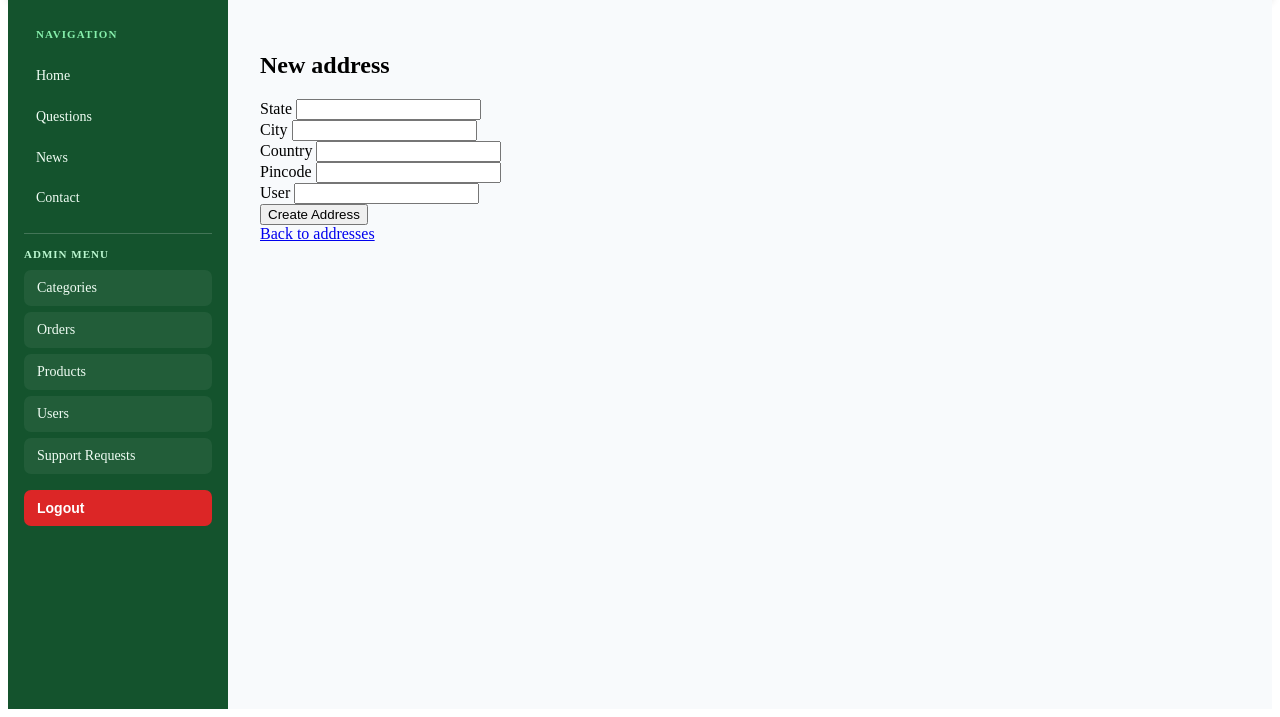
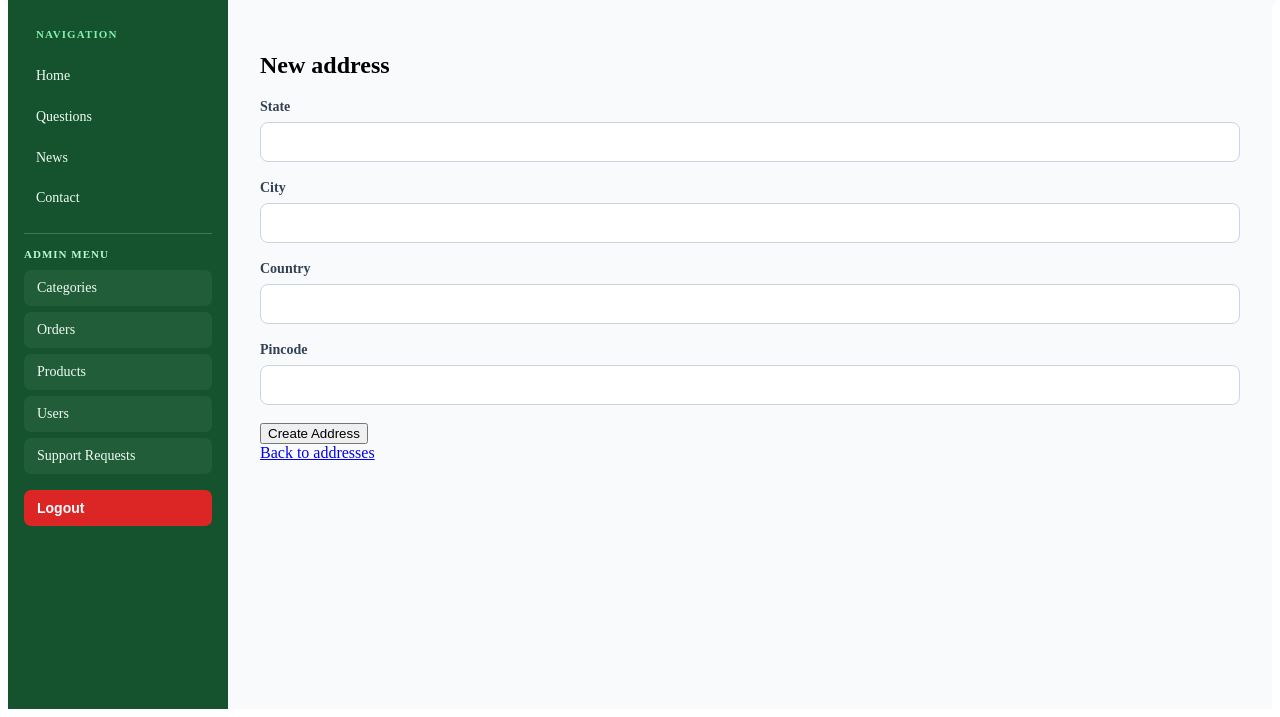
Before and after one commit to CoutSaksham/Depot-App, a Rails app: page /addresses/new in a window 1280 px wide. Shown: the part 89-806 px from the top of the page. Run offline with Rails 7, Linux system fonts and the light colour scheme; the visitor is signed in with stand-in values (Sample User, id 1); parts of the project's set-up code (start-up, migrations or seed data) failed here and were passed over; some libraries are stand-ins or nearby versions.

Commit message:
Still working

```diff
--- a/app/controllers/users_controller.rb
+++ b/app/controllers/users_controller.rb
@@ -19,6 +19,7 @@ class UsersController < ApplicationController
   # GET /users/new
   def new
     @user = User.new
+    @user.build_address
   end
 
   # GET /users/1/edit
@@ -87,6 +88,6 @@ class UsersController < ApplicationController
 
     # Only allow a list of trusted parameters through.
     def user_params
-      params.expect(user: [ :name, :email, :password, :password_confirmation ])
+      params.expect(user: [ :name, :email, :password, :password_confirmation, address_attributes: [ :street, :city, :state, :country, :pincode ]])
     end
 end
--- a/app/models/user.rb
+++ b/app/models/user.rb
@@ -4,6 +4,7 @@ class User < ApplicationRecord
   has_many :orders, dependent: :restrict_with_error
   has_many :line_items, through: :orders
   has_one :address, dependent: :destroy
+  accepts_nested_attributes_for :address
   has_secure_password
 
   validates :name, presence: true
--- /dev/null
+++ b/app/views/addresses/_fields.html.erb
@@ -0,0 +1,39 @@
+
+<% if address.errors.any? %>
+  <div id="error_explanation" style="margin:0 0 22px; padding:15px 18px; background:#fef2f2; border:1px solid #fecaca; border-left:4px solid #dc2626; border-radius:8px; color:#991b1b;">
+
+    <h2 style="margin:0 0 10px; font-size:15px; font-weight:700;">
+      <%= pluralize(address.errors.count, "error") %> prohibited this address from being saved:
+    </h2>
+
+    <ul style="margin:0; padding-left:20px; font-size:13px; line-height:1.8;">
+      <% address.errors.each do |error| %>
+        <li><%= error.full_message %></li>
+      <% end %>
+    </ul>
+  </div>
+<% end %>
+
+<div style="margin:18px 0;">
+  <%= form.label :state, style: "display:block; margin-bottom:7px; color:#334155; font-size:14px; font-weight:600;" %>
+  <%= form.text_field :state,
+      style: "width:100%; box-sizing:border-box; padding:11px 13px; border:1px solid #cbd5e1; border-radius:8px; background:#ffffff; color:#1e293b; font-size:14px; outline:none;" %>
+</div>
+
+<div style="margin:18px 0;">
+  <%= form.label :city, style: "display:block; margin-bottom:7px; color:#334155; font-size:14px; font-weight:600;" %>
+  <%= form.text_field :city,
+      style: "width:100%; box-sizing:border-box; padding:11px 13px; border:1px solid #cbd5e1; border-radius:8px; background:#ffffff; color:#1e293b; font-size:14px; outline:none;" %>
+</div>
+
+<div style="margin:18px 0;">
+  <%= form.label :country, style: "display:block; margin-bottom:7px; color:#334155; font-size:14px; font-weight:600;" %>
+  <%= form.text_field :country,
+      style: "width:100%; box-sizing:border-box; padding:11px 13px; border:1px solid #cbd5e1; border-radius:8px; background:#ffffff; color:#1e293b; font-size:14px; outline:none;" %>
+</div>
+
+<div style="margin:18px 0;">
+  <%= form.label :pincode, style: "display:block; margin-bottom:7px; color:#334155; font-size:14px; font-weight:600;" %>
+  <%= form.text_field :pincode,
+      style: "width:100%; box-sizing:border-box; padding:11px 13px; border:1px solid #cbd5e1; border-radius:8px; background:#ffffff; color:#1e293b; font-size:14px; outline:none;" %>
+</div>
--- a/app/views/addresses/_form.html.erb
+++ b/app/views/addresses/_form.html.erb
@@ -1,42 +1,9 @@
 <%= form_with(model: address, class: "contents") do |form| %>
-  <% if address.errors.any? %>
-    <div id="error_explanation" class="bg-red-50 text-red-500 px-3 py-2 font-medium rounded-md mt-3">
-      <h2><%= pluralize(address.errors.count, "error") %> prohibited this address from being saved:</h2>
-
-      <ul class="list-disc ml-6">
-        <% address.errors.each do |error| %>
-          <li><%= error.full_message %></li>
-        <% end %>
-      </ul>
-    </div>
-  <% end %>
-
-  <div class="my-5">
-    <%= form.label :state %>
-    <%= form.text_field :state, class: ["block shadow-sm rounded-md border px-3 py-2 mt-2 w-full", {"border-gray-400 focus:outline-blue-600": address.errors[:state].none?, "border-red-400 focus:outline-red-600": address.errors[:state].any?}] %>
-  </div>
-
-  <div class="my-5">
-    <%= form.label :city %>
-    <%= form.text_field :city, class: ["block shadow-sm rounded-md border px-3 py-2 mt-2 w-full", {"border-gray-400 focus:outline-blue-600": address.errors[:city].none?, "border-red-400 focus:outline-red-600": address.errors[:city].any?}] %>
-  </div>
-
-  <div class="my-5">
-    <%= form.label :country %>
-    <%= form.text_field :country, class: ["block shadow-sm rounded-md border px-3 py-2 mt-2 w-full", {"border-gray-400 focus:outline-blue-600": address.errors[:country].none?, "border-red-400 focus:outline-red-600": address.errors[:country].any?}] %>
-  </div>
-
-  <div class="my-5">
-    <%= form.label :pincode %>
-    <%= form.text_field :pincode, class: ["block shadow-sm rounded-md border px-3 py-2 mt-2 w-full", {"border-gray-400 focus:outline-blue-600": address.errors[:pincode].none?, "border-red-400 focus:outline-red-600": address.errors[:pincode].any?}] %>
-  </div>
-
-  <div class="my-5">
-    <%= form.label :user_id %>
-    <%= form.text_field :user_id, class: ["block shadow-sm rounded-md border px-3 py-2 mt-2 w-full", {"border-gray-400 focus:outline-blue-600": address.errors[:user_id].none?, "border-red-400 focus:outline-red-600": address.errors[:user_id].any?}] %>
-  </div>
+  <%= render "addresses/fields",
+      form: form,
+      address: address %>
 
   <div class="inline">
-    <%= form.submit class: "w-full sm:w-auto rounded-md px-3.5 py-2.5 bg-blue-600 hover:bg-blue-500 text-white inline-block font-medium cursor-pointer" %>
+    <%= form.submit %>
   </div>
 <% end %>
--- a/app/views/products/_form.html.erb
+++ b/app/views/products/_form.html.erb
@@ -94,3 +94,4 @@
 
   </div>
 <% end %>
+<%= render %>
--- a/app/views/users/_form.html.erb
+++ b/app/views/users/_form.html.erb
@@ -11,6 +11,7 @@
         <% user.errors.each do |error| %>
           <li><%= error.full_message %></li>
         <% end %>
+
       </ul>
     </div>
   <% end %>
@@ -60,6 +61,10 @@
         placeholder: "Re-enter your password" %>
   </div>
 
+  <%= form.fields_for :address do |address_form| %>
+    <%= render "addresses/fields", form: address_form, address: address_form.object %>
+  <% end %>
+
   <!-- Submit Button -->
   <div style="margin-top:26px;">
     <%= form.submit "Save User",
```
Also changed, not shown: test/controllers/users_controller_test.rb (+23 -0 lines).
